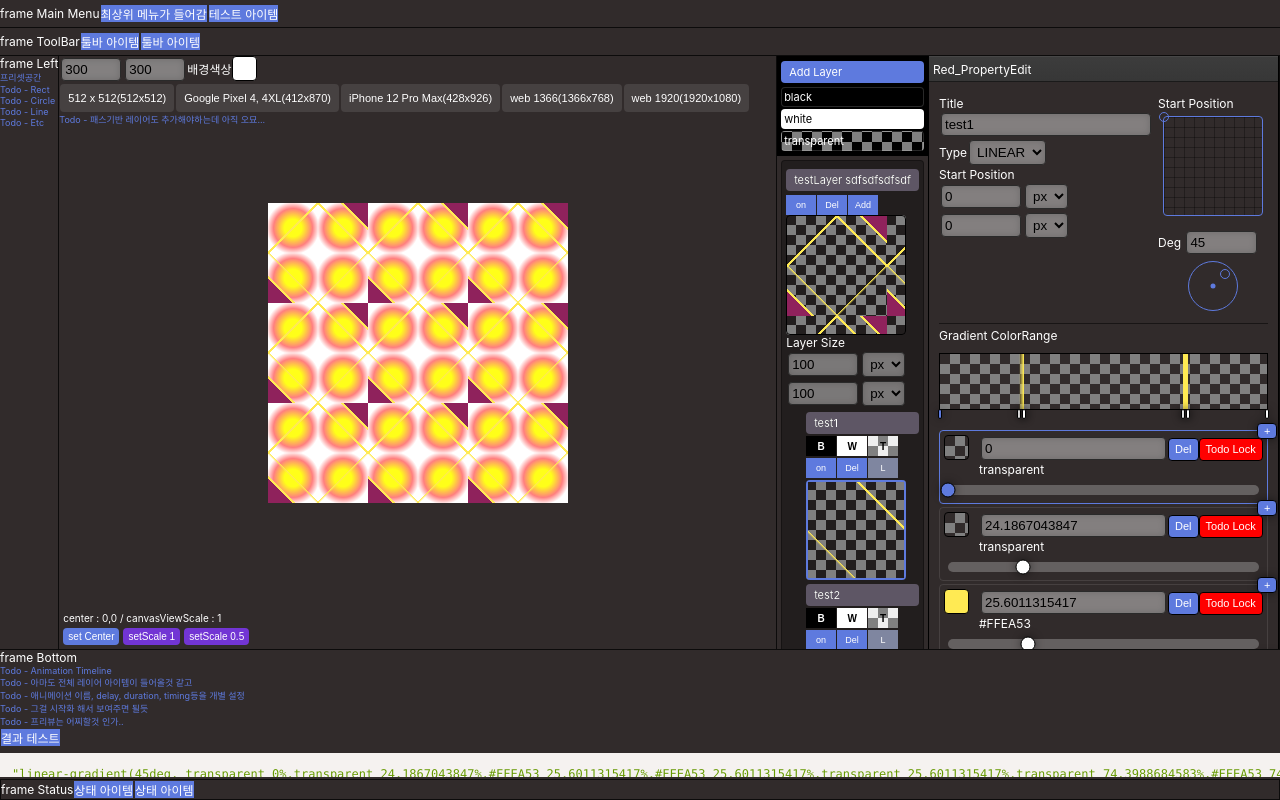
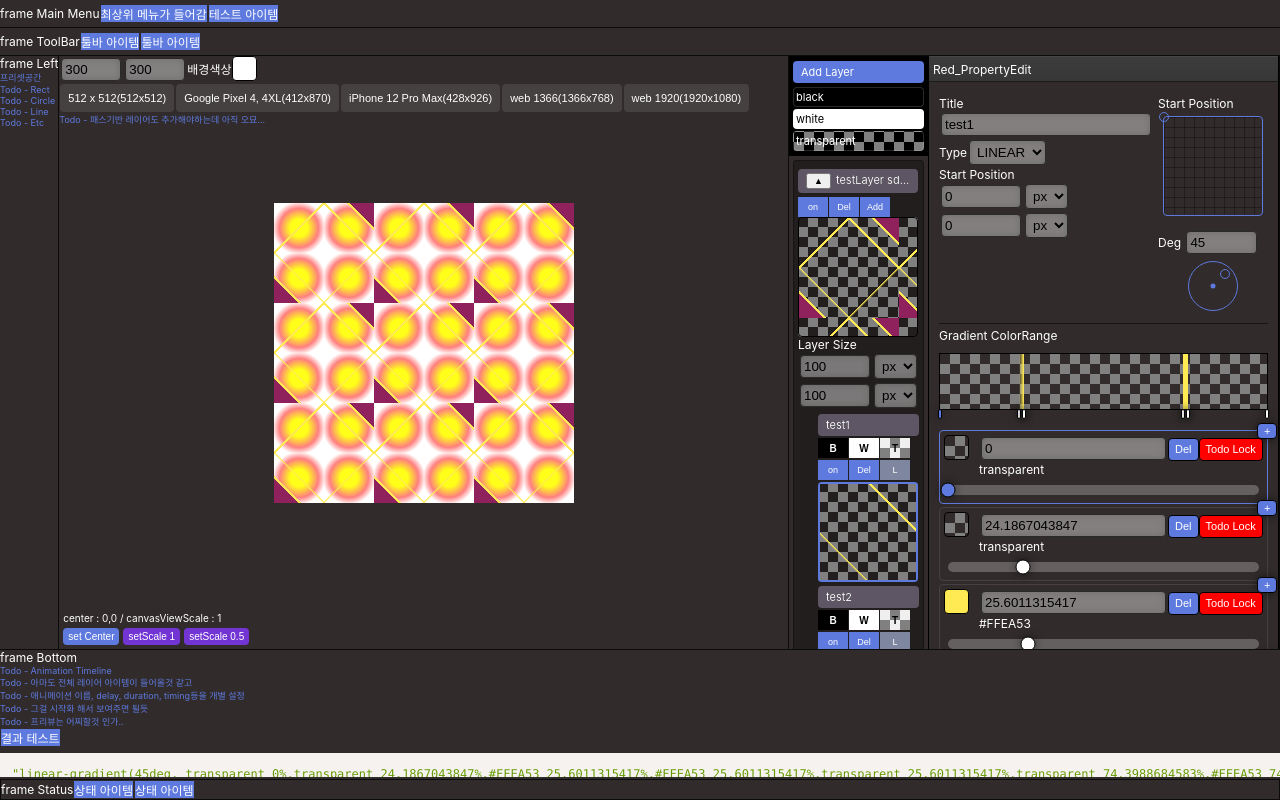
Before and after one commit to redcamel/RedGradient, a React (Create React App) app: page / in a window 1280 px wide. Built offline with nearby package versions, Linux system fonts and the light colour scheme.

Commit message:
- 레이어하위 열기/닫기추가

```diff
--- a/src/App.css
+++ b/src/App.css
@@ -244,6 +244,8 @@ input, select {
     color: #fff;
     text-shadow: 0px 0px rgba(0, 0, 0, 1);
     word-break: break-all;
+    text-overflow: ellipsis;
+    overflow: hidden;
 }
 
 .layerItemSubTitle {
--- a/src/App.js
+++ b/src/App.js
@@ -20,6 +20,7 @@ class App extends React.Component {
         {
           title: 'testLayer sdfsdfsdfsdf',
           visible: true,
+          openYn : true,
           size: {w: 100, wUnit: 'px', h: 100, hUnit: 'px'},
           items: [
             {
@@ -84,6 +85,7 @@ class App extends React.Component {
         {
           title: 'testLayer ',
           visible: true,
+          openYn : true,
           size: {w: 50, wUnit: 'px', h: 50, hUnit: 'px'},
           items: [
             {
--- a/src/editor/DataLayer.js
+++ b/src/editor/DataLayer.js
@@ -6,6 +6,7 @@ function DataLayer() {
   return {
     title: `layer${uuid++}`,
     visible: true,
+    openYn : true,
     size: {w: 100, wUnit: '%', h: 100, hUnit: '%'},
     items: [new DataItem()]
   };
--- a/src/editor/layer/Red_Layer.jsx
+++ b/src/editor/layer/Red_Layer.jsx
@@ -58,7 +58,28 @@ class Red_Layer extends React.Component {
             margin: '4px',
             padding: '4px'
           }}>
-            <div className={'layerItemTitle'}>{layer.title}</div>
+            <div
+              className={'layerItemTitle'}
+              style={{
+                textOverflow: 'ellipsis',
+                width: '120px',
+                overflow: 'hidden',
+                whiteSpace : 'nowrap'
+              }}
+            >
+              <button
+                style={{
+                  fontSize : '9px',
+                  marginRight: '5px',cursor:'pointer',
+                  transform : `rotate(${layer.openYn ? 0 : 180}deg)`
+                }}
+                onClick={e=>{
+                  layer.openYn = !layer.openYn
+                  rootComponent.setState({})
+                }}
+              >▲</button>
+              {layer.title}
+            </div>
             <div>
               <button className={'layerVisible'}
                       onClick={e => this._toggleVisible(layer)}>{layer.visible ? 'on' : 'off'}</button>
@@ -127,9 +148,9 @@ class Red_Layer extends React.Component {
             </div>
             <div>
               {
-                layer.items.map(item => {
+                layer.openYn ? layer.items.map(item => {
                   return <Red_Layer_subItem layer={layer} item={item} rootComponent={rootComponent} />;
-                })
+                }) : ''
               }
             </div>
           </div>;
```
Also changed, not shown: 10 other files (tests, documents, lock files or other folders).
